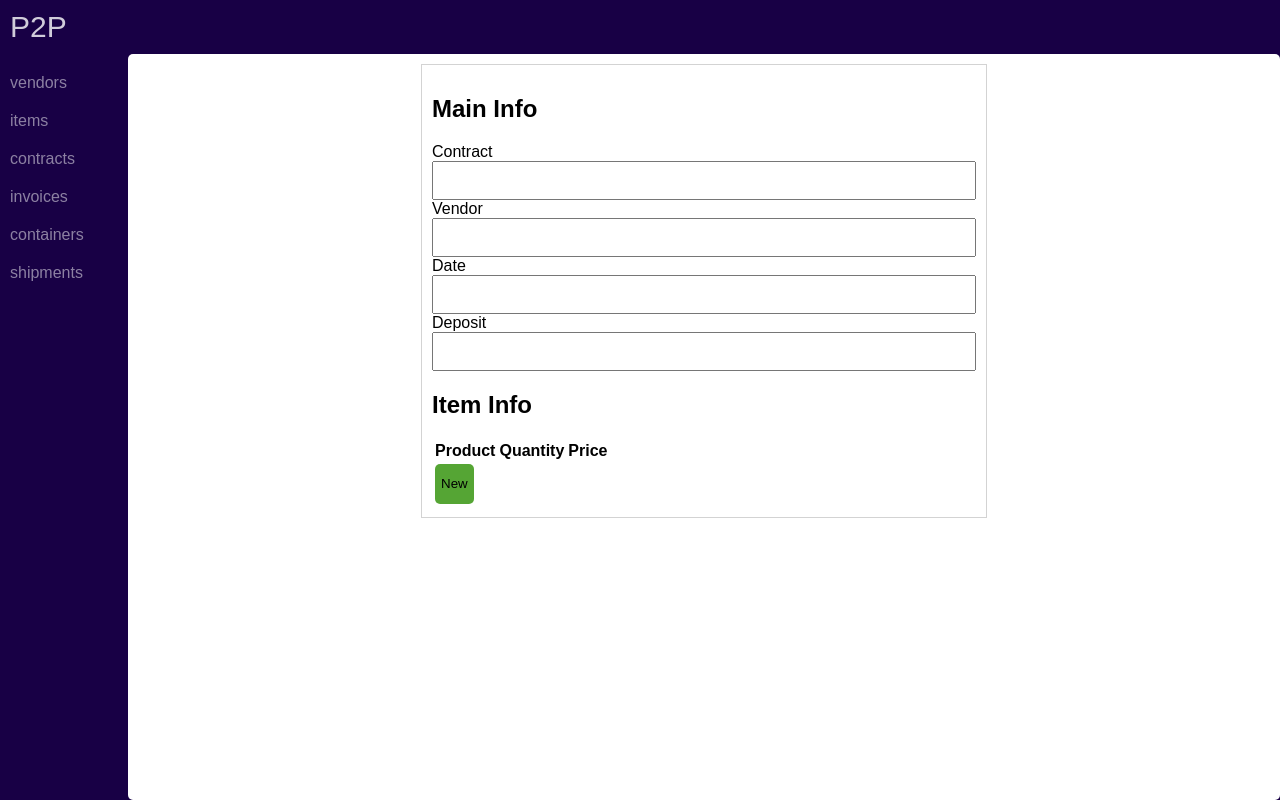
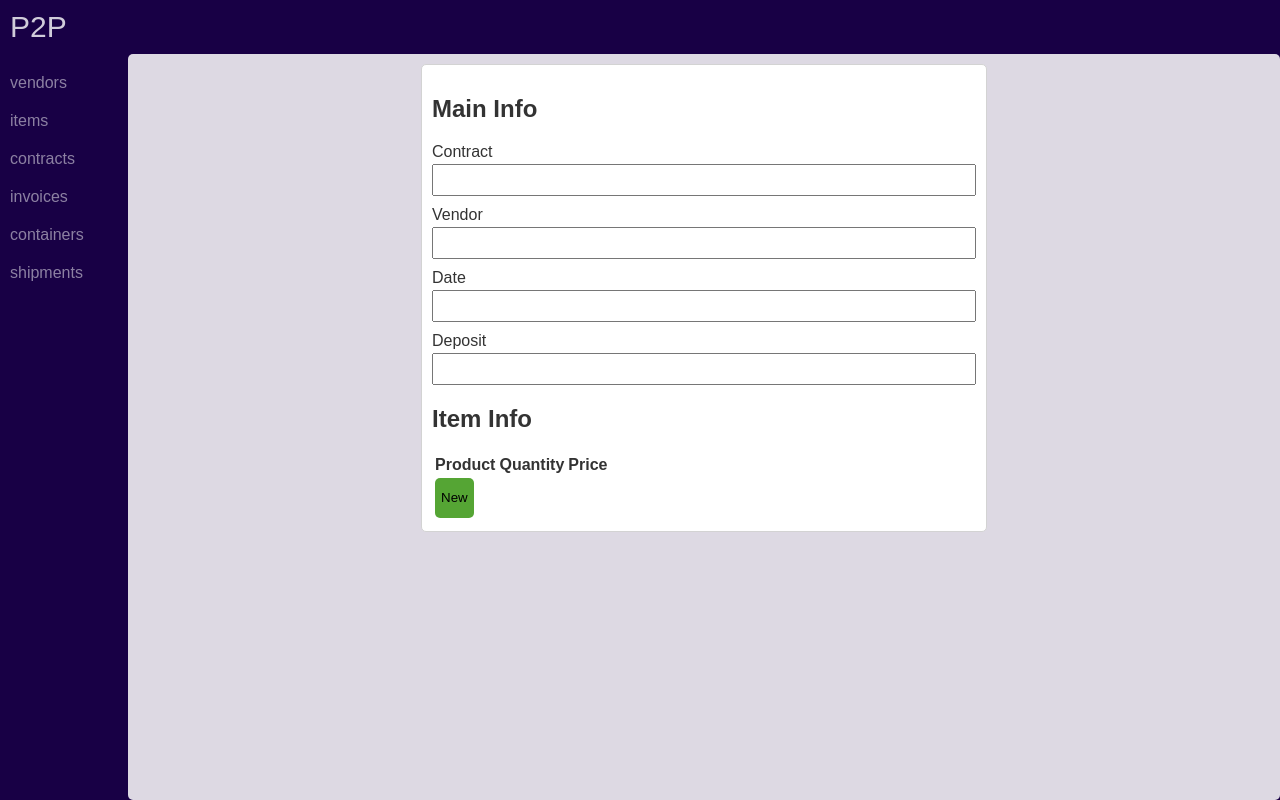
Before and after one commit to ryandabler/p2p, a React (Create React App) app: page /contracts/new in a window 1280 px wide. Built offline with nearby package versions, Linux system fonts and the light colour scheme.

Commit message:
add styles for NewContract

```diff
--- a/src/components/new-contract-line-item.css
+++ b/src/components/new-contract-line-item.css
@@ -0,0 +1,12 @@
+.new-contract-line-items {
+    text-align: left;
+    width: 100%;
+}
+
+.new-contract-line-items thead th {
+    width: calc(100% / 3);
+}
+
+.new-contract-line-items input{
+    width: 100%;
+}
--- a/src/components/new-contract.css
+++ b/src/components/new-contract.css
@@ -1,5 +1,5 @@
 .new-contract {
-    background-color: rgb(var(--clr-lt-main));
+    background-color: rgba(var(--clr-lt-main), 0.85);
     border-radius: 5px;
     padding: 10px;
 }
@@ -9,13 +9,29 @@
     margin: 0 auto;
     border: 1px solid lightgray;
     padding: 10px;
+    color: var(--clr-near-blk);
+    background-color: rgb(var(--clr-lt-main));
+    border-radius: 5px;
 }
 
-.new-contract .new-contract-form > * {
+.new-contract .new-contract-form > label,
+.new-contract .new-contract-form > input {
     display: block;
     width: 100%;
 }
 
-.new-contract .new-contract-form > input {
-    padding: 10px;
+.new-contract .new-contract-form label {
+    margin-bottom: 3px;
 }
+
+.new-contract .new-contract-form input {
+    padding: 5px;
+}
+
+.new-contract .new-contract-form input, .new-contract .new-contract-form label {
+    font-size: 16px;
+}
+
+.new-contract .new-contract-form input:not(:last-child) {
+    margin-bottom: 10px;
+}
```
